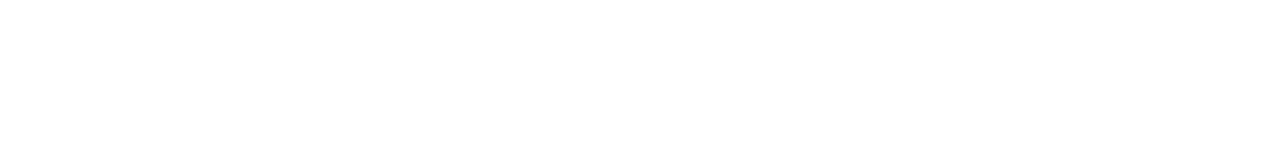
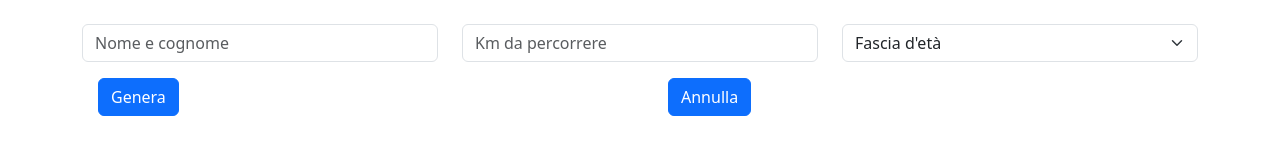
Before and after one commit to marroccuandrea/js-biglietto-treno-form, a plain HTML site: page index.html in a window 1280 px wide. Drawn offline with nearby package versions, Linux system fonts and the light colour scheme.

Commit message:
[add] html basic form

```diff
--- a/index.html
+++ b/index.html
@@ -9,7 +9,37 @@
     <title>Calcolo del biglietto del treno</title>
 </head>
 <body>
+    <main>
+        <div class="container my-4">
+            <form action="">
+                <div class="row">
+                    <div class="col-4">
+                        <input type="text" class="input-nome form-control" placeholder="Nome e cognome">
+                    </div>
+                    <div class="col-4">
+                        <input type="text" class="input-km form-control" placeholder="Km da percorrere">
+                    </div>
+                    <div class="col-4">
+                        <select class="form-select select-age" >
+                            <option selected>Fascia d'età</option>
+                            <option value="rosso">Minorenne</option>
+                            <option value="verde">Maggiorenne</option>
+                            <option value="blu">Anziano</option>
+                        </select>
+                    </div>
+                </div>
+                <div class="row">
+                    <div class="col-6">
+                        <button class="btn1 btn btn-primary m-3">Genera</button>
+                    </div>
+                    <div class="col-6">
+                        <button class="btn1 btn btn-primary m-3">Annulla</button>
+                    </div>
+                </div>
+            </form>
+        </div>
 
+    </main>
 
     <script src="js/script.js"></script>
 </body>
--- a/js/script.js
+++ b/js/script.js
@@ -0,0 +1 @@
+//Input
```
